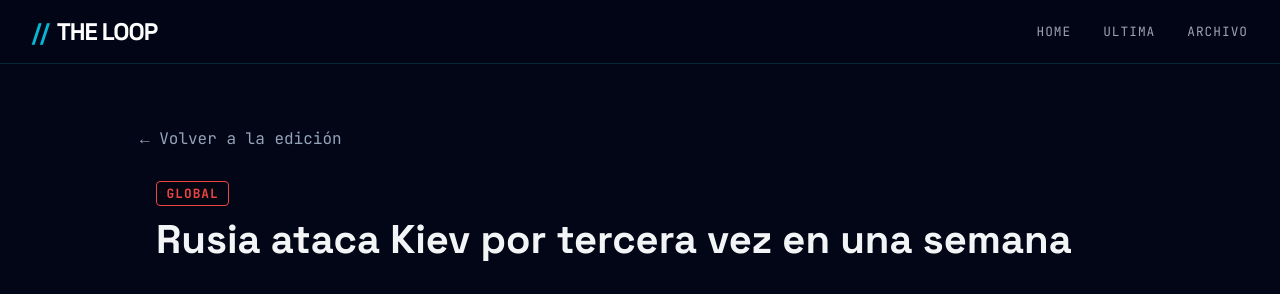
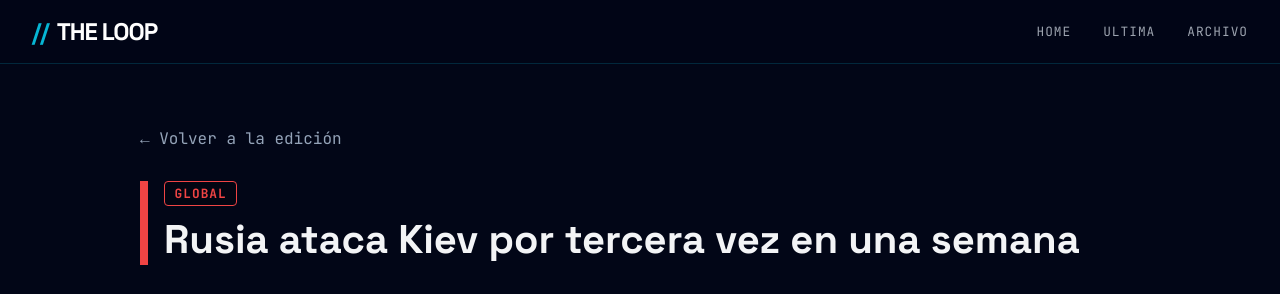
Before and after one commit to julmorman/snews, an Astro site: page /noticia/ataques-rusos-kiev-tercera-semana in a window 1280 px wide. Shown: the top 294 px of the page. Built offline with nearby package versions, Linux system fonts and the light colour scheme; Astro itself is replaced by a stand-in of ours; no server answers.

Commit message:
feat: reorganize sections - merge ciencias+sustentabilidad into ciencia-ambiente, add negocios-tecnologia

```diff
--- a/src/config/constants.ts
+++ b/src/config/constants.ts
@@ -14,14 +14,14 @@ export const CATEGORIES = [
     color: '#3eaaf7'
   },
   {
-    id: 'ciencias',
-    label: 'CIENCIAS',
-    color: '#06b6d4'
+    id: 'ciencia-ambiente',
+    label: 'CIENCIA & AMBIENTE',
+    color: '#14b8a6'
   },
   {
-    id: 'sustentabilidad',
-    label: 'SUSTENTABILIDAD',
-    color: '#10b981'
+    id: 'negocios-tecnologia',
+    label: 'NEGOCIOS & TECNOLOGÍA',
+    color: '#f59e0b'
   },
   {
     id: 'opinión',
--- a/src/content/news/week-01.json
+++ b/src/content/news/week-01.json
@@ -103,7 +103,7 @@
     },
     {
       "id": "nasa-base-lunar",
-      "category": "ciencias",
+      "category": "ciencia-ambiente",
       "title": "Base permanente en la Luna",
       "short_summary": "La NASA reveló los planos detallados para habitar la Luna.",
       "context": "* **Robótica:** Uso extensivo de drones autónomos para construir los hábitats antes de la llegada humana.\n* **Recursos:** Procesamiento de regolito lunar para la impresión 3D de estructuras y obtención de agua local.\n* **Marte:** La base servirá como centro logístico de pruebas para el futuro viaje tripulado al planeta rojo.",
@@ -114,12 +114,11 @@
         {"name": "NASA Moonbase", "url": "https://www.nasa.gov/moonbase/"},
         {"name": "Aerospace Global News", "url": "https://aerospaceglobalnews.com/news/nasa-moon-base-missions-robots-drones/"}
       ],
-      "color": "#06b6d4",
       "image": "https://tn.com.ar/resizer/v2/la-nasa-presento-su-plan-para-colonizar-la-luna-asi-sera-la-base-permanente-que-costara-us-20000-millones-HYO2WCVGB5CUDOIQTRUE7D7IL4.png?auth=3d477d43523d468d865741ad01a03aca4a96d1aeb3f04723c4223fecbeea1289&width=767"
     },
     {
       "id": "ebola-alerta",
-      "category": "ciencias",
+      "category": "ciencia-ambiente",
       "title": "Alerta internacional por Ébola",
       "short_summary": "La OMS declaró alerta máxima por un brote en África Central.",
       "context": "* **Urbano:** El virus ha llegado a grandes centros urbanos poblados, elevando el riesgo de contagio masivo.\n* **Vacunación:** Despliegue inmediato de brigadas médicas para vacunación masiva y rastreo de todos los contactos estrechos.\n* **Fronteras:** Refuerzo estricto de controles sanitarios en puertos y aeropuertos internacionales de toda la región afectada.",
@@ -130,12 +129,11 @@
         {"name": "BBC Mundo", "url": "https://www.bbc.com/mundo/articles/clypevlx88no"},
         {"name": "CDC", "url": "https://www.cdc.gov/ebola/es/situation-summary/ebola-situacion-actual.html"}
       ],
-      "color": "#06b6d4",
       "image": "https://build.cfr.org/wp-content/uploads/2026/05/Ebola_A.jpg"
     },
     {
       "id": "polo-sur-lunar",
-      "category": "ciencias",
+      "category": "ciencia-ambiente",
       "title": "Ética en asentamientos lunares",
       "short_summary": "Debate sobre los desafíos éticos para colonias lunares.",
       "context": "* **Recursos:** El hielo en cráteres se perfila como la fuente principal de combustible para viajes espaciales.\n* **Propiedad:** ¿Tienen derecho las empresas privadas a reclamar sectores estratégicos del suelo y suelo lunar?\n* **Preservación:** Creciente preocupación internacional por la protección de sitios históricos con gran valor científico.",
@@ -148,12 +146,11 @@
         {"name": "Perfil", "url": "https://www.perfil.com/noticias/ciencia/la-nasa-proyecta-una-base-permanente-en-la-luna-el-ambicioso-plan-para-habitar-el-polo-sur-lunar.phtml"},
         {"name": "National Geographic", "url": "https://www.nationalgeographicla.com/espacio/2023/08/polo-sur-de-la-luna-5-datos-sobre-el-lugar-donde-india-realizo-su-alunizaje"}
       ],
-      "color": "#06b6d4",
       "image": "https://cloudfront-us-east-1.images.arcpublishing.com/infobae/2WJU5ASEAZEEBGURYDMTTQQYUI.JPG"
     },
     {
       "id": "onu-clima-voto",
-      "category": "sustentabilidad",
+      "category": "ciencia-ambiente",
       "title": "Obligaciones legales climáticas",
       "short_summary": "La ONU aprobó una resolución histórica por el clima.",
       "context": "* **Fallo histórico:** Se abre la puerta legal a juicios contra estados que no reduzcan emisiones contaminantes.\n* **Futuro:** Sienta las bases jurídicas internacionales para proteger los derechos de las próximas generaciones venideras.\n* **Vanuatu:** La iniciativa fue impulsada por islas pequeñas que se ven amenazadas por el nivel marino.",
@@ -165,12 +162,11 @@
         {"name": "The Guardian", "url": "https://www.theguardian.com/environment/2026/may/21/un-vote-support-icj-world-court-climate-change-opinion"},
         {"name": "Perfil", "url": "https://www.perfil.com/noticias/internacional/la-onu-aprobo-una-resolucion-historica-sobre-cambio-climatico-y-la-argentina-se-abstuvo.phtml"}
       ],
-      "color": "#10b981",
       "image": "https://ayudaenaccion.org/uploads/2020/10/ONU.jpg"
     },
     {
       "id": "super-el-nino",
-      "category": "sustentabilidad",
+      "category": "ciencia-ambiente",
       "title": "Alerta por 'Súper El Niño'",
       "short_summary": "Científicos advierten sobre un fenómeno extremo récord.",
       "context": "* **Combustible:** Las temperaturas del Pacífico se encuentran actualmente en niveles históricos récord globales.\n* **Consecuencias:** Se esperan inundaciones severas en las Américas y sequías muy prolongadas en Asia.\n* **Cosechas:** Existe un alto riesgo para el suministro global de granos básicos, cereales y alimentos.",
@@ -181,12 +177,11 @@
         {"name": "National Geographic", "url": "https://www.nationalgeographic.com.es/medio-ambiente/nino-podria-desatar-su-version-mas-extrema-10-anos-noaa-ya-alerta-82-probabilidad-y-cientificos-temen-superevento_28335"},
         {"name": "BBC Mundo", "url": "https://www.bbc.com/mundo/articles/cvgz4dx1yeno"}
       ],
-      "color": "#10b981",
       "image": "https://revistapesquisa.fapesp.br/wp-content/uploads/2024/02/RPF-el-nino-globo-terrestre-2023-08-1140.jpg"
     },
     {
       "id": "metano-satelites",
-      "category": "sustentabilidad",
+      "category": "ciencia-ambiente",
       "title": "Control satelital de metano",
       "short_summary": "Exigencia climática para monitorear fugas en vertederos.",
       "context": "* **Superemisores:** Vertederos y plantas energéticas obsoletas estarán bajo una vigilancia satelital constante.\n* **Urgencia:** Reducir el metano es la vía más efectiva para bajar rápido la temperatura global.\n* **Satélites:** Detección precisa de fugas de gas invisibles en tiempo real desde el espacio exterior.",
@@ -199,8 +194,7 @@
         {"name": "FARN", "url": "https://farn.org.ar/wp-content/uploads/2025/04/Mitigacion-de-emisiones-de-metano-desde-el-sector-energetico-en-Argentina.pdf"},
         {"name": "Meteored", "url": "https://www.meteored.com.ar/noticias/ciencia/cientificos-britanicos-descubren-una-fuente-oculta-de-metano-en-el-oceano-que-podria-agravar-el-calentamiento-global.html"}
       ],
-      "color": "#10b981",
-      "image": "https://www.sanluisreal.com.ar/wordpress/wp-content/uploads/2024/02/AQ3IZ7JYRPRGFCUSHNIPDZIOGU.jpg"
+      "image": "https://www.sanluisreal.com.ar/wordpress/wp-content/uploads/2024/02/AQ3IZ7YJRPRGFCUSHNIPDZIOGU.jpg"
     }
   ]
 }
--- a/src/content/news/week-02.json
+++ b/src/content/news/week-02.json
@@ -179,7 +179,7 @@
     },
     {
       "id": "glp-1-nuevo-potencial-en-tratamientos-oncologicos",
-      "category": "ciencias",
+      "category": "ciencia-ambiente",
       "title": "GLP-1: Nuevo potencial en tratamientos oncológicos",
       "short_summary": "Medicamentos GLP-1, conocidos para diabetes, muestran prometedor potencial en la lucha contra el cáncer.",
       "image": "https://www.washingtonpost.com/wp-apps/imrs.php?src=https://cloudfront-us-east-1.images.arcpublishing.com/wapo/P6BD5UBN3JCSLPUB7KPUV7J4BM.jpg&w=1440&impolicy=high_res.jpg",
@@ -202,7 +202,7 @@
     },
     {
       "id": "metano-en-cometa-3i-atlas-revela-formacion-solar",
-      "category": "ciencias",
+      "category": "ciencia-ambiente",
       "title": "Metano en cometa 3I/ATLAS revela formación solar",
       "short_summary": "Detección de metano en el cometa 3I/ATLAS proporciona pistas sobre la formación de exoplanetas.",
       "image": "https://platform.vox.com/wp-content/uploads/sites/2/chorus/uploads/chorus_asset/file/22863764/33433274343_277deba9eb_o.jpg?quality=90&strip=all&crop=17.287878787879,0,65.424242424242,100.jpg",
@@ -225,7 +225,7 @@
     },
     {
       "id": "blue-origin-investiga-explosion-de-cohete-new-glenn",
-      "category": "ciencias",
+      "category": "ciencia-ambiente",
       "title": "Blue Origin investiga explosión de cohete New Glenn",
       "short_summary": "Blue Origin inicia investigación sobre explosión de su cohete New Glenn durante pruebas.",
       "image": "https://image.cnbcfm.com/api/v1/image/108313976-1780075877867-2026-05-29T110544Z_113529756_RC2YILAZB7RN_RTRMADP_3_BLUE-ORIGIN-TEST-EXPLOSION.JPG?v=1780075991&w=1480&h=833&ffmt=webp&vtcrop=y",
@@ -252,7 +252,7 @@
     },
     {
       "id": "consumo-energetico-de-ia-se-duplicara-para-2030",
-      "category": "sustentabilidad",
+      "category": "ciencia-ambiente",
       "title": "Consumo energético de IA se duplicará para 2030",
       "short_summary": "Investigación de la ONU advierte que el consumo energético de la IA se duplicará drásticamente.",
       "image": "https://qz.com/cdn-cgi/image/width=1920,quality=85,format=auto/https://assets.qz.com/media/c2b1ed56b1ddcfd7d3f8f6c341ba2617.jpg",
@@ -275,7 +275,7 @@
     },
     {
       "id": "desalinizacion-solar-pasiva-sin-residuos-un-gran-avance",
-      "category": "sustentabilidad",
+      "category": "ciencia-ambiente",
       "title": "Desalinización solar pasiva sin residuos: un gran avance",
       "short_summary": "Nuevo método permite desalinizar agua de mar usando energía solar pasiva y sin producir residuos.",
       "image": "https://ingeoexpert.com/wp-content/uploads/2017/01/Planta_desaladora-1.jpg",
@@ -294,7 +294,7 @@
     },
     {
       "id": "pasaporte-de-baterias-trazabilidad-obligatoria-para-litio",
-      "category": "sustentabilidad",
+      "category": "ciencia-ambiente",
       "title": "Pasaporte de Baterías: Trazabilidad obligatoria para litio",
       "short_summary": "Nuevo \"Pasaporte de Baterías\" introducirá trazabilidad obligatoria para el litio y sus componentes.",
       "image": "https://cenital.com/wp-content/smush-webp/2023/11/Litio.jpeg.webp",
--- a/src/content/news/week-03.json
+++ b/src/content/news/week-03.json
@@ -96,7 +96,7 @@
     },
     {
       "id": "la-nasa-anuncia-la-tripulacion-para-la-mision-artemis-iii",
-      "category": "ciencias",
+      "category": "ciencia-ambiente",
       "title": "La NASA anuncia la tripulación para la misión Artemis III",
       "short_summary": "Seleccionan a los astronautas que protagonizarán el histórico regreso de la humanidad a la superficie de la Luna.",
       "image": "https://www.nasa.gov/wp-content/uploads/2026/06/jsc2026e392659.jpg",
@@ -112,7 +112,7 @@
     },
     {
       "id": "anthropic-pide-pausar-el-desarrollo-de-modelos-de-ia-avanzados",
-      "category": "ciencias",
+      "category": "ciencia-ambiente",
       "title": "Anthropic pide pausar el desarrollo de modelos de IA avanzados",
       "short_summary": "La empresa advierte sobre riesgos existenciales y la necesidad de un plan de seguridad global coordinado y urgente.",
       "image": "https://s.yimg.com/os/en/reuters.ca/d0cf5a7c5e00851ffcc220e780d19850",
@@ -126,7 +126,7 @@
     },
     {
       "id": "anthropic-lanza-claude-fable-tras-advertir-riesgos-de-la-ia",
-      "category": "ciencias",
+      "category": "ciencia-ambiente",
       "title": "Anthropic lanza Claude Fable tras advertir riesgos de la IA",
       "short_summary": "El nuevo modelo promete capacidades avanzadas de razonamiento manteniendo un enfoque estricto en la seguridad del usuario.",
       "image": "https://ichef.bbci.co.uk/news/1024/cpsprodpb/3a65/live/82edf440-642b-11f1-a08b-a904eba6340c.jpg.webp",
@@ -140,7 +140,7 @@
     },
     {
       "id": "una-anomalia-fria-en-el-atlantico-indica-un-punto-critico",
-      "category": "sustentabilidad",
+      "category": "ciencia-ambiente",
       "title": "Una anomalía fría en el Atlántico indica un punto crítico",
       "short_summary": "El enfriamiento inusual de las aguas sugiere un debilitamiento peligroso de las principales corrientes oceánicas globales actuales.",
       "image": "https://cdn.mos.cms.futurecdn.net/PAhEBqQ879tgxxyiF3H5dQ-965-80.jpg",
@@ -155,7 +155,7 @@
     },
     {
       "id": "google-y-american-airlines-firman-acuerdo-por-combustible-sostenible",
-      "category": "sustentabilidad",
+      "category": "ciencia-ambiente",
       "title": "Google y American Airlines firman acuerdo por combustible sostenible",
       "short_summary": "El pacto busca reducir las emisiones de carbono en la aviación utilizando combustibles alternativos generados con residuos.",
       "image": "https://imageio.forbes.com/specials-images/imageserve/6a2925b075e4838faf31e010/US-AVIATION-TRANSPORTATION/960x0.jpg?format=jpg&width=1440",
@@ -170,7 +170,7 @@
     },
     {
       "id": "detectan-en-buenos-aires-el-basural-mas-contaminante-del-mundo",
-      "category": "sustentabilidad",
+      "category": "ciencia-ambiente",
       "title": "Detectan en Buenos Aires el basural más contaminante del mundo",
       "short_summary": "Un informe satelital revela que el CEAMSE emite siete toneladas de gas metano por cada hora transcurrida.",
       "image": "https://infoberisso.com.ar/wp-content/uploads/2019/06/Ceamse-portada.jpg",
--- a/src/content/news/week-04.json
+++ b/src/content/news/week-04.json
@@ -191,7 +191,7 @@
     },
     {
       "id": "nueva-especie-roedor-descubierta",
-      "category": "ciencias",
+      "category": "ciencia-ambiente",
       "title": "Nueva especie de roedor descubierta",
       "short_summary": "Científicos nombran una nueva especie de roedor en honor a Parques Nacionales.",
       "image": "https://www.pagina12.com.ar/resizer/v2/RNFJFMHBCNGCDKIHPBX2OULPLY.jpg?quality=75&auth=72de88372efedb6e6e42faa816ac62a3dbb4c31b3753c54696d59ccd76f36770&width=980",
@@ -214,7 +214,7 @@
     },
     {
       "id": "debate-biocombustibles-argentina",
-      "category": "sustentabilidad",
+      "category": "ciencia-ambiente",
       "title": "Debate de biocombustibles en Argentina",
       "short_summary": "El futuro del sector de biocombustibles genera controversia y presión política.",
       "image": "https://ruralnet.com.ar/wp-content/uploads/2026/05/planta-bioetanol-maiz-industria-agroenergia-argentina-ruralnet-1024x576.jpg.webp",
@@ -287,7 +287,7 @@
     },
     {
       "id": "mina-chilena-capstone-problemas-hidricos",
-      "category": "sustentabilidad",
+      "category": "ciencia-ambiente",
       "title": "Mina chilena Capstone con problemas hídricos",
       "short_summary": "Capstone Copper detecta serios problemas de agua subterránea antes de su expansión.",
       "image": "https://cisp.cachefly.net/assets/articles/images/resized/0001280010_resized_capstonecopperchile10251022.jpeg",
--- a/src/content/news/week-05.json
+++ b/src/content/news/week-05.json
@@ -234,7 +234,7 @@
     },
     {
       "id": "meta-lanza-nuevas-gafas-inteligentes",
-      "category": "ciencias",
+      "category": "ciencia-ambiente",
       "title": "Meta lanza sus nuevas gafas inteligentes.",
       "short_summary": "Los \"Meta Glasses\" llegan al mercado con un precio inicial de 299 dólares.",
       "image": "https://s.yimg.com/lo/mysterio/api/325FCE7B87F8ABDEC47FF846690CDD81A76C688BD9E6A30C23BF6D65583F0904/subgraphmysterio/resizefit_w960;quality_80;format_webp/https:%2F%2Fd29szjachogqwa.cloudfront.net%2Fimages%2Fuser-uploaded%2Fmeta-glasses_8572.jpg",
--- a/src/content/news/week-06.json
+++ b/src/content/news/week-06.json
@@ -84,7 +84,7 @@
     },
     {
       "id": "papiros-herculano-ia-descifrados",
-      "category": "ciencias",
+      "category": "ciencia-ambiente",
       "title": "La inteligencia artificial descifra papiros de Herculano",
       "short_summary": "Científicos lograron leer fragmentos de un tratado filosófico sellado por la erupción del Vesubio.",
       "image": "https://th-thumbnailer.cdn-si-edu.com/5DKu0swmrrgdT-3ba_8ocmK17eA=/fit-in/1072x0/filters:focal(650x362:651x363)/https://tf-cmsv2-smithsonianmag-media.s3.amazonaws.com/filer_public/0b/6b/0b6b2860-9aa4-47c6-8d00-93ade00545f4/img_0788.jpeg",
@@ -99,7 +99,7 @@
     },
     {
       "id": "edicion-genetica-embriones-humanos-debate",
-      "category": "ciencias",
+      "category": "ciencia-ambiente",
       "title": "La edición genética de embriones humanos reabre el debate ético",
       "short_summary": "Investigadores confirman la viabilidad técnica de editar el genoma embrionario humano.",
       "image": "https://d2eehagpk5cl65.cloudfront.net/img/c1920x1080-w1920-q80/uploads/2026/06/06.08.26-v2.jpg.webp",
--- a/src/pages/noticia/[id].astro
+++ b/src/pages/noticia/[id].astro
@@ -2,7 +2,7 @@
 import Layout from '../../layouts/Layout.astro';
 import CategoryTag from '../../components/CategoryTag.astro';
 import { getCollection, getEntry } from 'astro:content';
-import { SITE_TITLE } from '../../config/constants';
+import { SITE_TITLE, getCategoryColor } from '../../config/constants';
 
 export async function getStaticPaths() {
   const allEditions = await getCollection('news');
@@ -68,7 +68,7 @@ const getSourceName = (link: { name: string, url: string }) => {
     </div>
 
     <article style="margin-top: 2rem;">
-        <header style={`border-left: 8px solid ${noticia.color}; padding-left: 1rem; margin-bottom: 2rem;`}>
+        <header style={`border-left: 8px solid ${noticia.color || getCategoryColor(noticia.category)}; padding-left: 1rem; margin-bottom: 2rem;`}>
             <CategoryTag category={noticia.category} />
             <h1 style="font-size: 2.5rem; margin: 0.5rem 0;">{noticia.title}</h1>
         </header>
```
Also changed, not shown: news_example.csv (+6 -6 lines), 2 other files.
